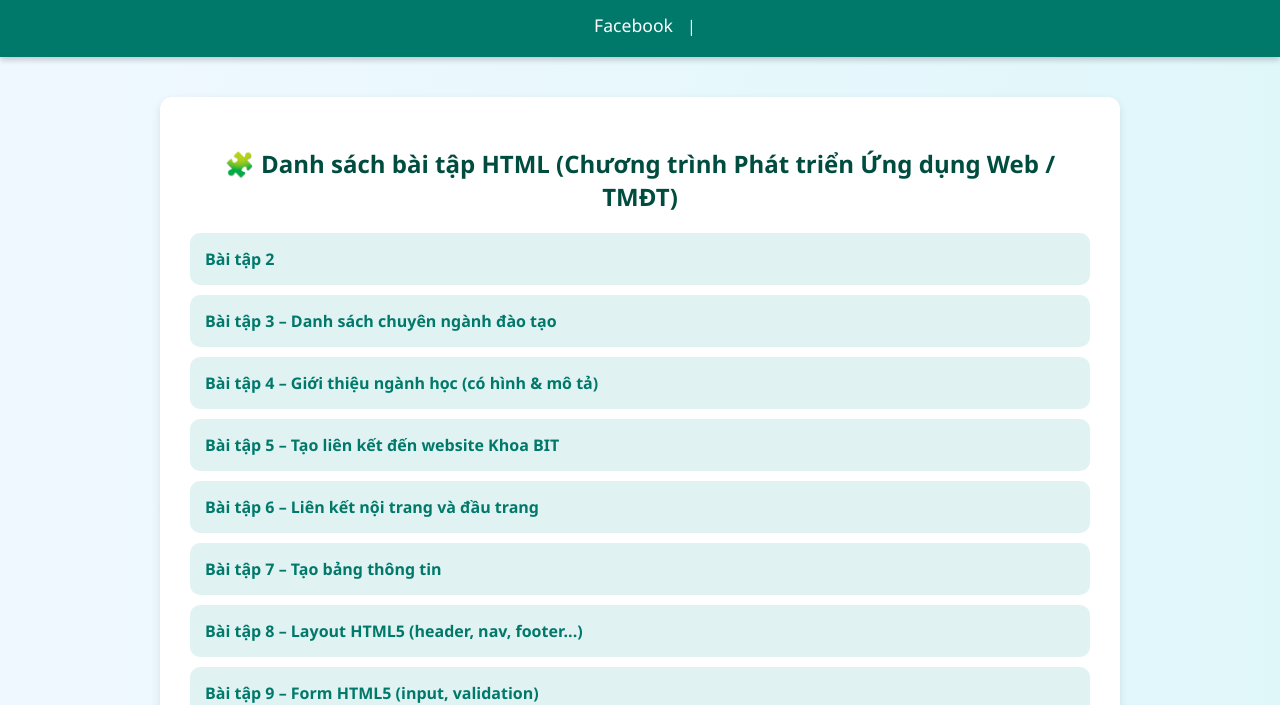
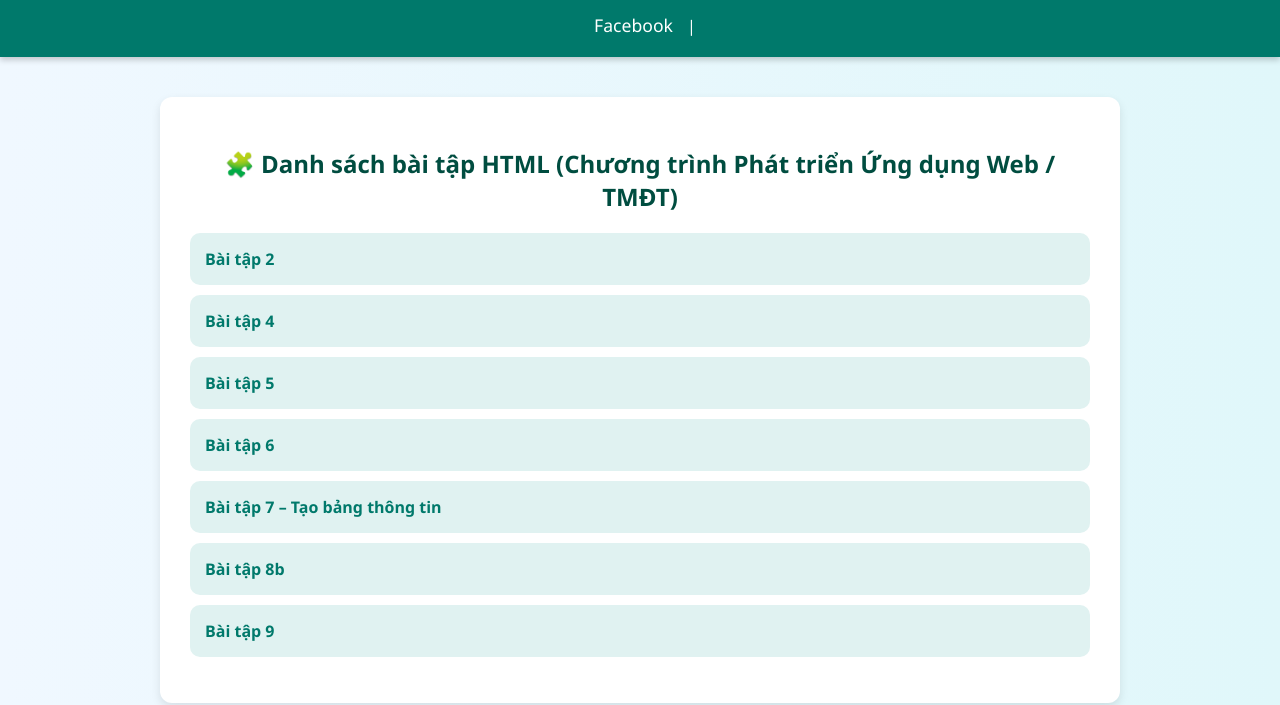
Before and after one commit to trungnguyen31231024545/BaiTapTuan3, a plain HTML site: page index.html in a window 1280 px wide. Shown: the part 257-962 px from the top of the page. Drawn offline with Linux system fonts and the light colour scheme.

Commit message:
Update image source and modify exercise links

```diff
--- a/index.html
+++ b/index.html
@@ -85,7 +85,7 @@
 <body>
 
     <header>
-        <img src="https://scontent.fhan4-1.fna.fbcdn.net/v/t39.30808-6/552537600_1206203731342796_4354898760044950497_n.jpg?_nc_cat=105&ccb=1-7&_nc_sid=6ee11a&_nc_eui2=AeG-P4ZgOw3PboBLD7JTSVznT59jgXuHxh9Pn2OBe4fGH-RfSnLJy00tPoICrOD_vmVYE3iNXrTqPXzLv6gtdTdq&_nc_ohc=xdnPYLT0SmYQ7kNvwFCU13o&_nc_oc=AdlD_fRlAbOUx7h2aRCQv6x05rx9xugYc78neQGnOCABYOvWfU54EX3qg_HhCmgG7zw&_nc_zt=23&_nc_ht=scontent.fhan4-1.fna&_nc_gid=avrJGE55YZUbDGz0e9citA&oh=00_Affxub2uozkVXdA-PD0tiEFEnTezDSGCiHJ8ODbI3ttGyw&oe=69023193" alt="Ảnh cá nhân">
+        <img src="https://scontent.fsgn2-11.fna.fbcdn.net/v/t39.30808-6/552537600_1206203731342796_4354898760044950497_n.jpg?_nc_cat=105&ccb=1-7&_nc_sid=6ee11a&_nc_eui2=AeG-P4ZgOw3PboBLD7JTSVznT59jgXuHxh9Pn2OBe4fGH-RfSnLJy00tPoICrOD_vmVYE3iNXrTqPXzLv6gtdTdq&_nc_ohc=-mN1iH1w3GcQ7kNvwECPKb_&_nc_oc=AdmXSr6MvrLTQiUVAP0BoA3RzWXnjhUUfqH3dJTRvLJB4XKxALjlxY9F2NZUhDj_Cj4&_nc_zt=23&_nc_ht=scontent.fsgn2-11.fna&_nc_gid=Z_ek8tJ8iDHnKTp0f7rMrQ&oh=00_AfdZ6KApBhqtnacOGIjJd7GJ9MS601tb-43WKphH2bw0SA&oe=690A8B13" alt="Ảnh cá nhân">
         <h1>Nguyễn Thế Trung</h1>
         <p>Sinh viên Trường Đại học Kinh tế TP.HCM (UEH) | Khoa Công nghệ Thông tin Kinh doanh</p>
         <div class="social-links">
@@ -97,13 +97,12 @@
         <h2>🧩 Danh sách bài tập HTML (Chương trình Phát triển Ứng dụng Web / TMĐT)</h2>
         <ul>
 <li><a href="VeNha/BaiTap2.html" target="_blank">Bài tập 2</a></li>
-            <li><a href="Tuan2/VeNha/BaiTap3.html" target="_blank">Bài tập 3 – Danh sách chuyên ngành đào tạo</a></li>
-            <li><a href="Tuan2/VeNha/BaiTap4.html" target="_blank">Bài tập 4 – Giới thiệu ngành học (có hình & mô tả)</a></li>
-            <li><a href="Tuan2/VeNha/BaiTap5.html" target="_blank">Bài tập 5 – Tạo liên kết đến website Khoa BIT</a></li>
-            <li><a href="Tuan2/VeNha/BaiTap6.html" target="_blank">Bài tập 6 – Liên kết nội trang và đầu trang</a></li>
-            <li><a href="Tuan2/VeNha/BaiTap7.html" target="_blank">Bài tập 7 – Tạo bảng thông tin</a></li>
-            <li><a href="Tuan2/VeNha/BaiTap8.html" target="_blank">Bài tập 8 – Layout HTML5 (header, nav, footer...)</a></li>
-            <li><a href="Tuan2/VeNha/BaiTap9.html" target="_blank">Bài tập 9 – Form HTML5 (input, validation)</a></li>
+            <li><a href="VeNha/BaiTap4.html" target="_blank">Bài tập 4</a></li>
+            <li><a href="VeNha/BaiTap5.html" target="_blank">Bài tập 5</a></li>
+            <li><a href="VeNha/BaiTap6.html" target="_blank">Bài tập 6</a></li>
+            <li><a href="VeNha/BaiTap7.html" target="_blank">Bài tập 7 – Tạo bảng thông tin</a></li>
+            <li><a href="VeNha/BaiTap8b.html" target="_blank">Bài tập 8b</a></li>
+            <li><a href="VeNha/BaiTap9.html" target="_blank">Bài tập 9</a></li>
         </ul>
     </main>
 
```
